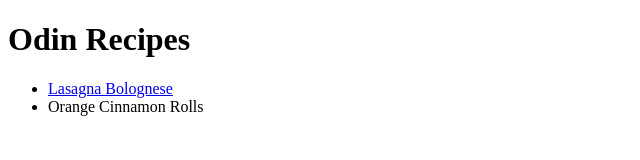
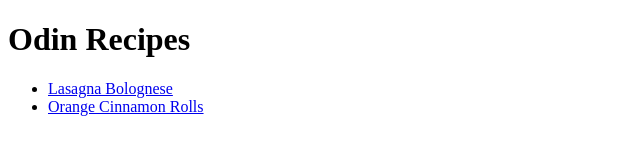
Before and after one commit to KinslayerHG/Odin-Recipes, a plain HTML site: page index.html in a window 1280 px wide. Shown: the whole page, without its empty margins (0-640 px from the left). Drawn offline with Linux system fonts and the light colour scheme.

Commit message:
Correting a mistake made on homepage

```diff
--- a/index.html
+++ b/index.html
@@ -10,7 +10,7 @@
     <h1>Odin Recipes</h1>
         <ul>
             <li><a href="lasagna.html">Lasagna Bolognese</a></li>
-            <li><a href="orange_cinnamon_rolls.html"></a>Orange Cinnamon Rolls</li>
+            <li><a href="orange_cinnamon_rolls.html">Orange Cinnamon Rolls</a></li>
         </ul>
 </body>
 </html>
```
